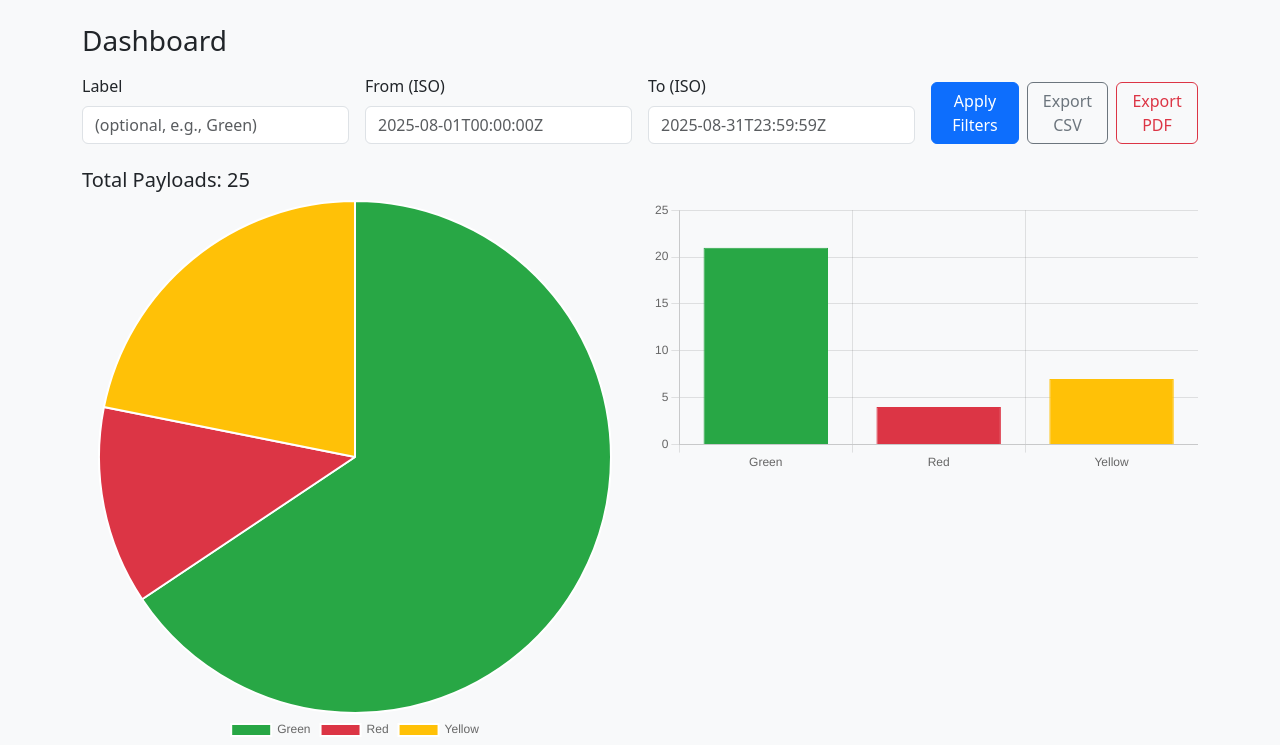
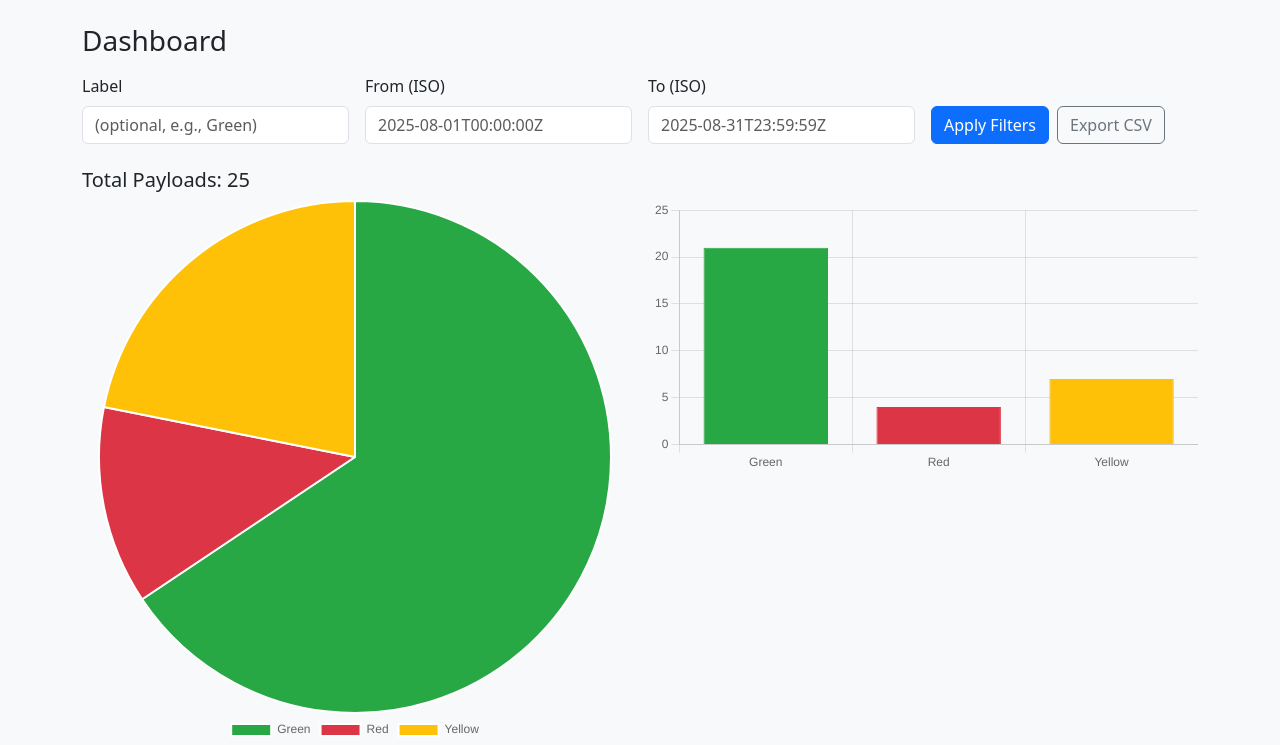
Before and after one commit to Ravitejaa45/Advanced-Software-Solution-ASS, a Flask app: page /dashboard in a window 1280 px wide. Shown: the part 56-801 px from the top of the page. Run offline with Flask 3, Linux system fonts and the light colour scheme; data comes from the database, SQL or seed files in the repository; both versions use the stored data as it was after the commit; some libraries are stand-ins or nearby versions.

Commit message:
Updated Csv format

```diff
--- a/app/templates/dashboard.html
+++ b/app/templates/dashboard.html
@@ -18,7 +18,7 @@
   <div class="col-md-3 d-flex align-items-end">
     <button id="btn-apply" class="btn btn-primary">Apply Filters</button>
     <a id="btn-export" class="btn btn-outline-secondary ms-2" href="#">Export CSV</a>
-    <a id="btn-export-pdf" class="btn btn-outline-danger ms-2" href="#">Export PDF</a>
+    <!-- <a id="btn-export-pdf" class="btn btn-outline-danger ms-2" href="#">Export PDF</a> -->
   </div>
 </div>
 
```
Also changed, not shown: app/static/js/dashboard.js (line endings or trailing spaces), instance/ass.db.
